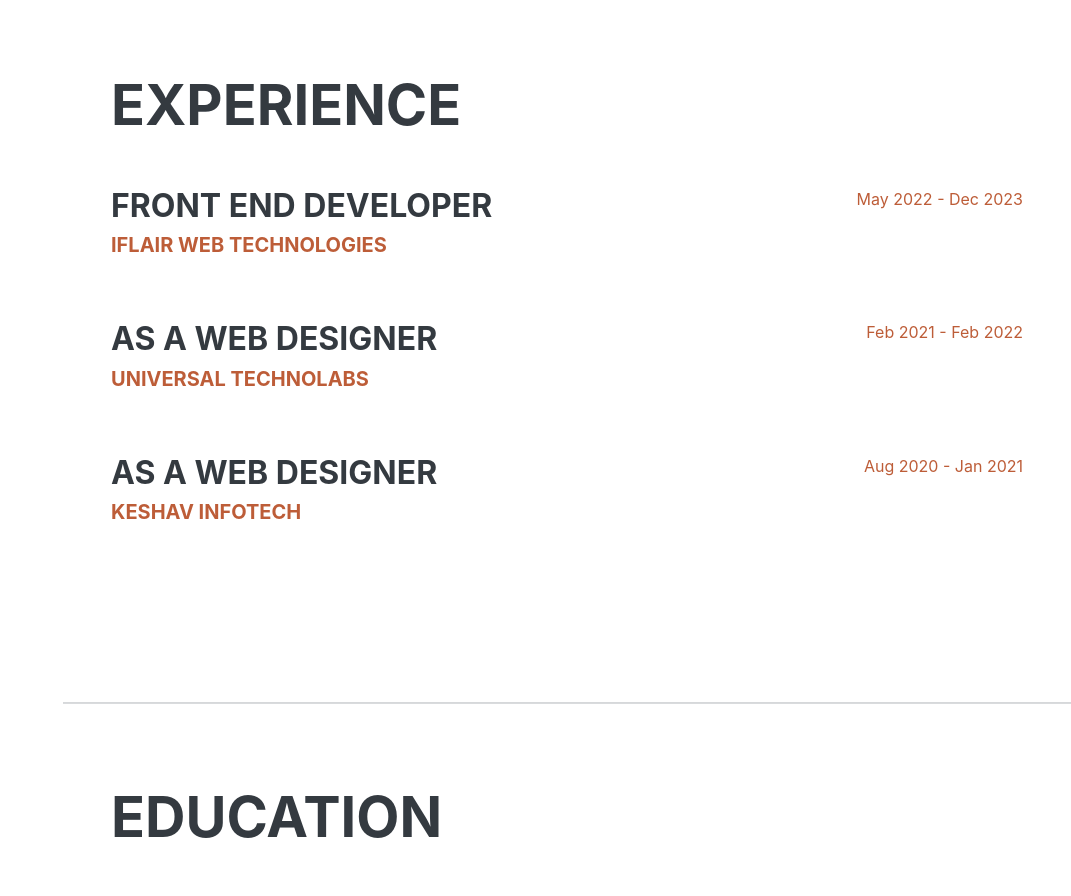
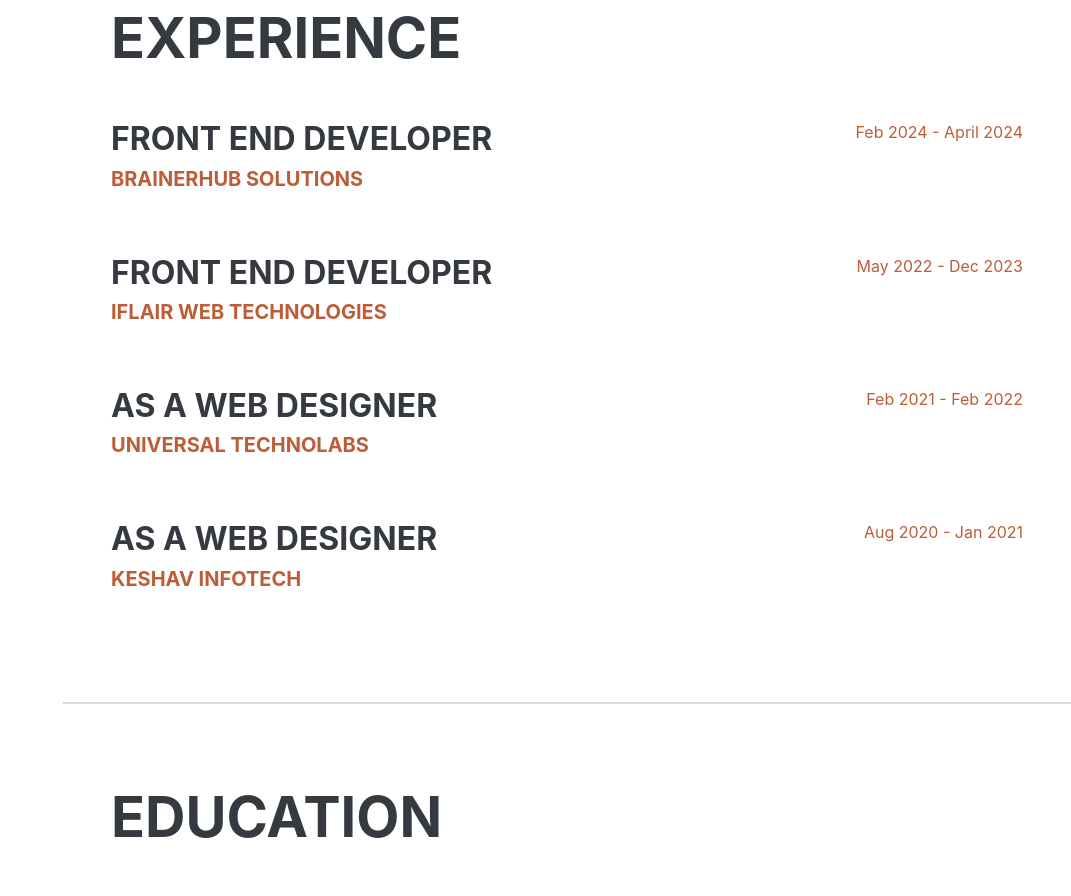
Before and after one commit to charmdesigner/portfolio, a plain HTML site: page index.html in a window 1280 px wide. Shown: the part 900-1796 px from the top of the page, without its empty margins (209-1280 px from the left). Drawn offline with nearby package versions, Linux system fonts and the light colour scheme; a web font is replaced by a local one.

Commit message:
company updated

```diff
--- a/index.html
+++ b/index.html
@@ -67,6 +67,14 @@
             <section class="resume-section" id="experience">
                 <div class="resume-section-content">
                     <h2 class="mb-5">Experience</h2>
+                    <div class="d-flex flex-column flex-md-row justify-content-between" style="margin-bottom:55px;">
+                        <div class="flex-grow-1">
+                            <h3 class="mb-15">Front end developer</h3>
+                            <h5 class="company-name">Brainerhub solutions</h5>
+
+                        </div>
+                        <div class="flex-shrink-0"><span class="text-primary">Feb 2024 - April 2024</span></div>
+                    </div>
                     <div class="d-flex flex-column flex-md-row justify-content-between" style="margin-bottom:55px;">
                         <div class="flex-grow-1">
                             <h3 class="mb-15">Front end developer</h3>
```
